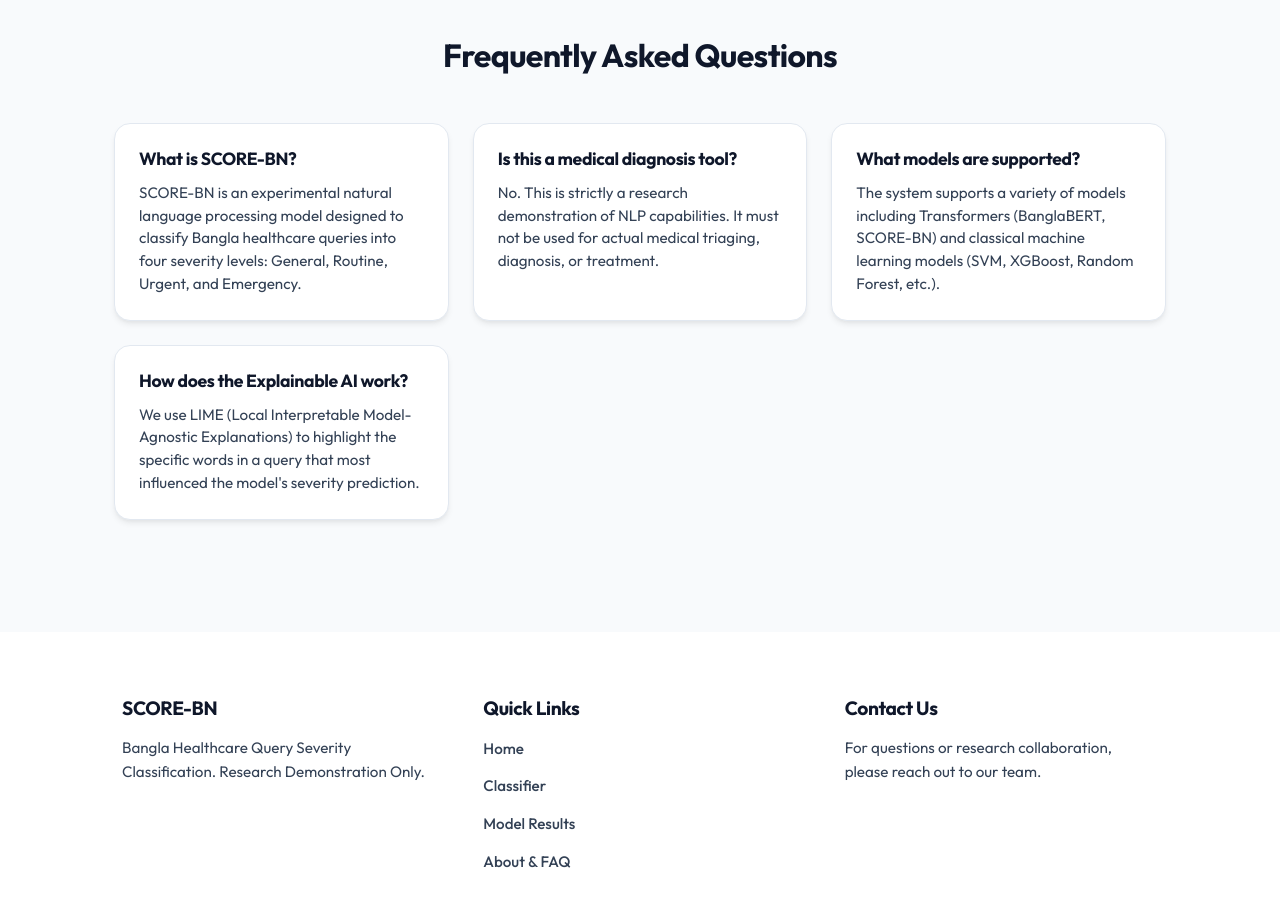
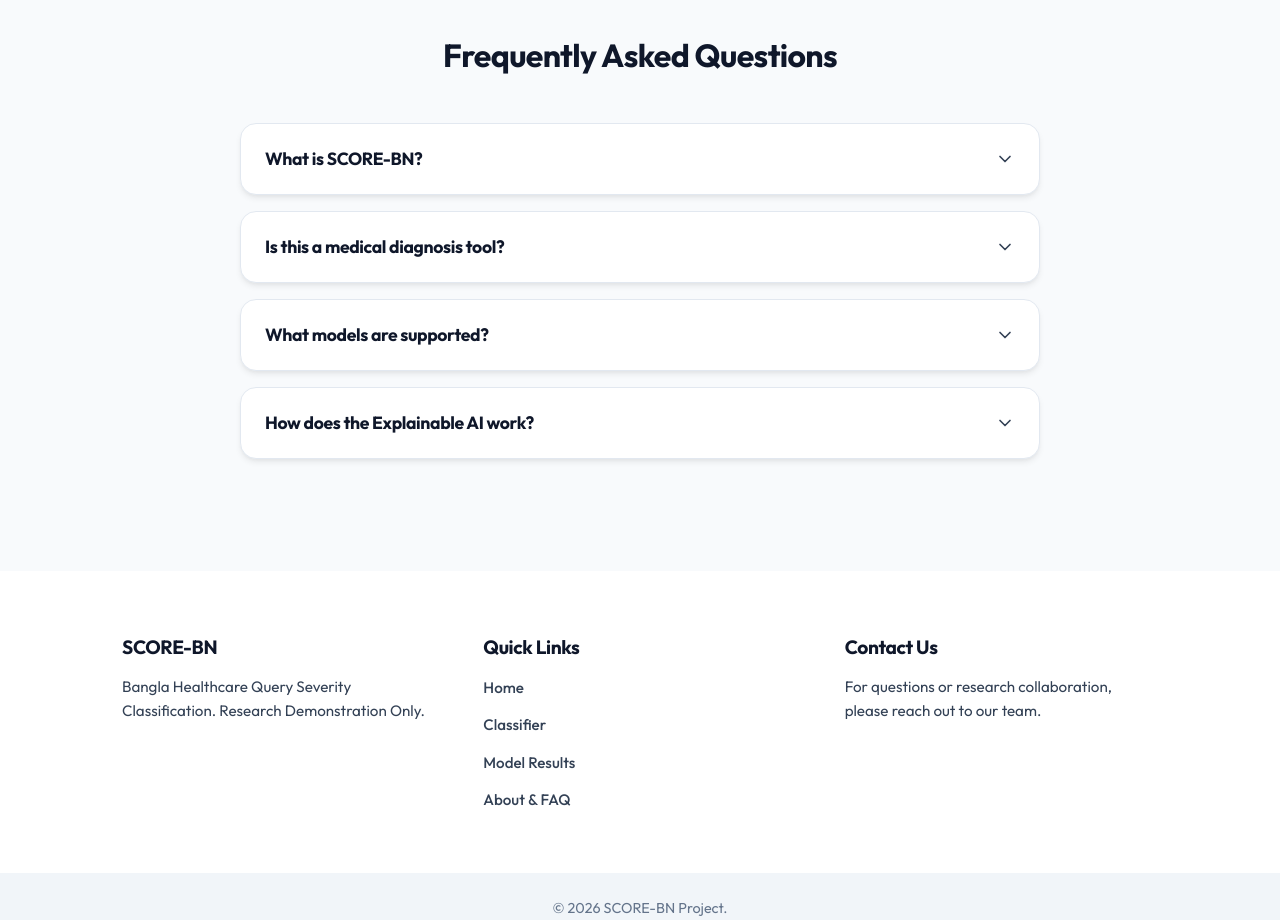
Before and after one commit to anushka06onu/SCORE_BN, a React app in the folder frontend/: page / in a window 1280 px wide. Shown: the part 1240-2160 px from the top of the page. Built offline with nearby package versions, Linux system fonts and the light colour scheme; the HTML template or start-up script is replaced by a standard one.

Commit message:
Fix z-index on examples dropdown, add FAQ accordion, and add LIME text explainer

```diff
--- a/frontend/src/components/PredictionCard.jsx
+++ b/frontend/src/components/PredictionCard.jsx
@@ -61,6 +61,29 @@ const PredictionCard = ({ result }) => {
     }
   };
 
+  const generateExplanationText = (expData, pClass) => {
+    if (!expData || expData.length === 0) return null;
+
+    // Sort by absolute weight
+    const sorted = [...expData].sort((a, b) => Math.abs(b.weight) - Math.abs(a.weight));
+    const topPositive = sorted.filter(item => item.weight > 0).slice(0, 3);
+    const topNegative = sorted.filter(item => item.weight < 0).slice(0, 2);
+
+    if (topPositive.length === 0) {
+      return `The model classified this as ${pClass}, but could not identify strong contributing words.`;
+    }
+
+    const posWordsStr = topPositive.map(w => `'${w.word}'`).join(' and ');
+    let text = `The AI classified your query as **${pClass}** primarily because the presence of the word${topPositive.length > 1 ? 's' : ''} **${posWordsStr}** strongly indicates this severity level.`;
+
+    if (topNegative.length > 0) {
+      const negWordsStr = topNegative.map(w => `'${w.word}'`).join(' and ');
+      text += ` Conversely, the word${topNegative.length > 1 ? 's' : ''} **${negWordsStr}** slightly pulled the prediction away from this category, but were outweighed by the positive indicators.`;
+    }
+
+    return text;
+  };
+
   return (
     <div className={`glass-panel animate-fade-in ${styles.cardContainer}`}>
 
@@ -122,7 +145,11 @@ const PredictionCard = ({ result }) => {
                 </div>
               ) : explanation ? (
                 <div>
-                  <p style={{ marginBottom: '1rem' }}>
+                  <div className={styles.limeDescription} style={{ marginBottom: '1.5rem', backgroundColor: 'rgba(59, 130, 246, 0.05)', padding: '1rem', borderRadius: '0.5rem', borderLeft: '3px solid var(--accent-primary)' }}>
+                    <p dangerouslySetInnerHTML={{ __html: generateExplanationText(explanation, predicted_class).replace(/\*\*(.*?)\*\*/g, '<strong>$1</strong>') }}></p>
+                  </div>
+
+                  <p style={{ marginBottom: '1rem', fontSize: '0.9rem', color: 'var(--text-secondary)' }}>
                     <strong>Word contributions towards "{predicted_class}":</strong>
                   </p>
                   <div className={styles.tagCloud}>
--- a/frontend/src/components/QueryForm.module.css
+++ b/frontend/src/components/QueryForm.module.css
@@ -109,7 +109,7 @@
   box-shadow: var(--glass-shadow);
   border: 1px solid var(--glass-border);
   border-radius: var(--radius-md);
-  z-index: 10;
+  z-index: 999;
   top: 110%;
   left: 0;
   padding: 0.5rem 0;
--- a/frontend/src/pages/Home.jsx
+++ b/frontend/src/pages/Home.jsx
@@ -1,7 +1,23 @@
-import React from 'react';
+import React, { useState } from 'react';
 import { Link } from 'react-router-dom';
-import { Activity, ShieldCheck, Database, Layers, BarChart3, Users, Target, ChevronDown } from 'lucide-react';
+import { Activity, ShieldCheck, Database, Layers, BarChart3, Users, Target, ChevronDown, ChevronUp } from 'lucide-react';
 import styles from './Home.module.css';
+
+const FAQItem = ({ question, answer }) => {
+  const [isOpen, setIsOpen] = useState(false);
+
+  return (
+    <div className={`glass-panel ${styles.faqCard}`} style={{ cursor: 'pointer', display: 'flex', flexDirection: 'column' }} onClick={() => setIsOpen(!isOpen)}>
+      <div style={{ display: 'flex', justifyContent: 'space-between', alignItems: 'center' }}>
+        <h4 style={{ margin: 0 }}>{question}</h4>
+        {isOpen ? <ChevronUp size={20} color="var(--text-secondary)" /> : <ChevronDown size={20} color="var(--text-secondary)" />}
+      </div>
+      {isOpen && (
+        <p style={{ marginTop: '1rem' }} className="animate-fade-in">{answer}</p>
+      )}
+    </div>
+  );
+};
 
 const Home = () => {
   return (
@@ -76,23 +92,23 @@ const Home = () => {
       {/* FAQ Section */}
       <section className={styles.faqSection}>
         <h2 className={styles.sectionTitle}>Frequently Asked Questions</h2>
-        <div className={styles.faqGrid}>
-          <div className={`glass-panel ${styles.faqCard}`}>
-            <h4>What is SCORE-BN?</h4>
-            <p>SCORE-BN is an experimental natural language processing model designed to classify Bangla healthcare queries into four severity levels: General, Routine, Urgent, and Emergency.</p>
-          </div>
-          <div className={`glass-panel ${styles.faqCard}`}>
-            <h4>Is this a medical diagnosis tool?</h4>
-            <p>No. This is strictly a research demonstration of NLP capabilities. It must not be used for actual medical triaging, diagnosis, or treatment.</p>
-          </div>
-          <div className={`glass-panel ${styles.faqCard}`}>
-            <h4>What models are supported?</h4>
-            <p>The system supports a variety of models including Transformers (BanglaBERT, SCORE-BN) and classical machine learning models (SVM, XGBoost, Random Forest, etc.).</p>
-          </div>
-          <div className={`glass-panel ${styles.faqCard}`}>
-            <h4>How does the Explainable AI work?</h4>
-            <p>We use LIME (Local Interpretable Model-Agnostic Explanations) to highlight the specific words in a query that most influenced the model's severity prediction.</p>
-          </div>
+        <div className={styles.faqGrid} style={{ display: 'flex', flexDirection: 'column', gap: '1rem', maxWidth: '800px', margin: '0 auto' }}>
+          <FAQItem
+            question="What is SCORE-BN?"
+            answer="SCORE-BN is an experimental natural language processing model designed to classify Bangla healthcare queries into four severity levels: General, Routine, Urgent, and Emergency."
+          />
+          <FAQItem
+            question="Is this a medical diagnosis tool?"
+            answer="No. This is strictly a research demonstration of NLP capabilities. It must not be used for actual medical triaging, diagnosis, or treatment."
+          />
+          <FAQItem
+            question="What models are supported?"
+            answer="The system supports a variety of models including Transformers (BanglaBERT, SCORE-BN) and classical machine learning models (SVM, XGBoost, Random Forest, etc.)."
+          />
+          <FAQItem
+            question="How does the Explainable AI work?"
+            answer="We use LIME (Local Interpretable Model-Agnostic Explanations) to highlight the specific words in a query that most influenced the model's severity prediction, and generate a natural language summary explaining its logic."
+          />
         </div>
       </section>
 
```
